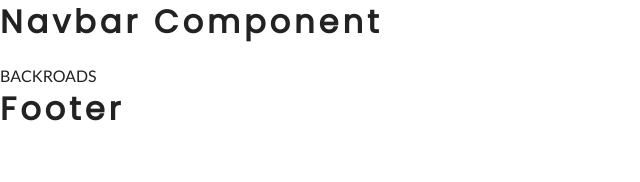
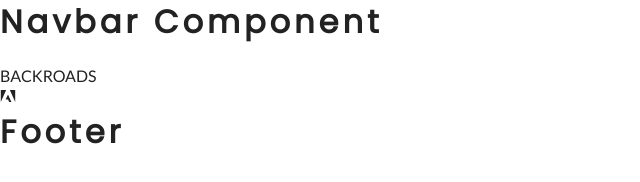
Before and after one commit to ABSphreak/backroads-gatsby, a Gatsby site: page / in a window 1280 px wide. Shown: the whole page, without its empty margins (0-640 px from the left). Built offline with nearby package versions, Linux system fonts and the light colour scheme; Gatsby itself is replaced by a stand-in of ours.

Commit message:
➕ Adding Icons

```diff
--- a/package.json
+++ b/package.json
@@ -19,7 +19,8 @@
     "gatsby-plugin-sass": "^2.3.6",
     "node-sass": "^4.14.1",
     "react": "^16.12.0",
-    "react-dom": "^16.12.0"
+    "react-dom": "^16.12.0",
+    "react-icons": "^3.10.0"
   },
   "devDependencies": {
     "prettier": "2.0.5"
--- a/src/pages/index.js
+++ b/src/pages/index.js
@@ -1,6 +1,7 @@
 import React from "react"
 import { Link } from "gatsby"
 import Layout from "../components/Layout"
+import { FaAdobe } from "react-icons/fa"
 
 const home = () => {
   return (
@@ -8,6 +9,7 @@ const home = () => {
       {/* Using children prop in Layout to render */}
       <Layout>
         <div>BACKROADS</div>
+        <FaAdobe />
       </Layout>
     </>
   )
```
